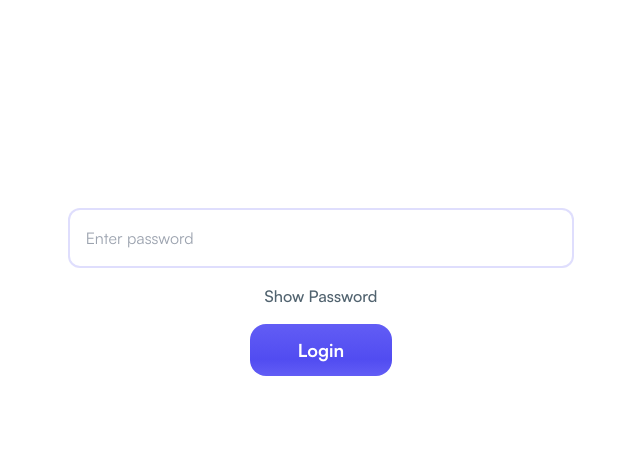
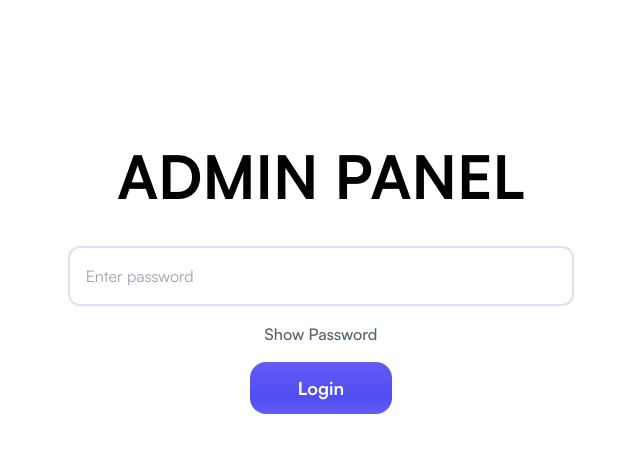
Before and after one commit to togethrstore/togethr-web, a Next.js app: page /admin-data in a window 1280 px wide. Shown: the top 452 px of the page, without its empty margins (319-959 px from the left). Built offline with nearby package versions, Linux system fonts and the light colour scheme.

Commit message:
title-panel

```diff
--- a/pages/admin-data.js
+++ b/pages/admin-data.js
@@ -44,6 +44,7 @@ const YourComponent = () => {
     <div className="px-4 sm:px-6 lg:px-8">
       {!loggedIn && (
         <div className="w-full h-[70vh] justify-center items-center flex flex-col gap-y-4">
+          <div className="bold text-3xl lg:text-6xl">ADMIN PANEL</div>
           <input
             type={showPassword ? "text" : "password"} // Conditionally set input type based on showPassword state
             className="border-[2.5px] border-[#625DF533] p-4 rounded-xl outline-none w-full lg:w-5/12 lg:mt-6 regular"
```
